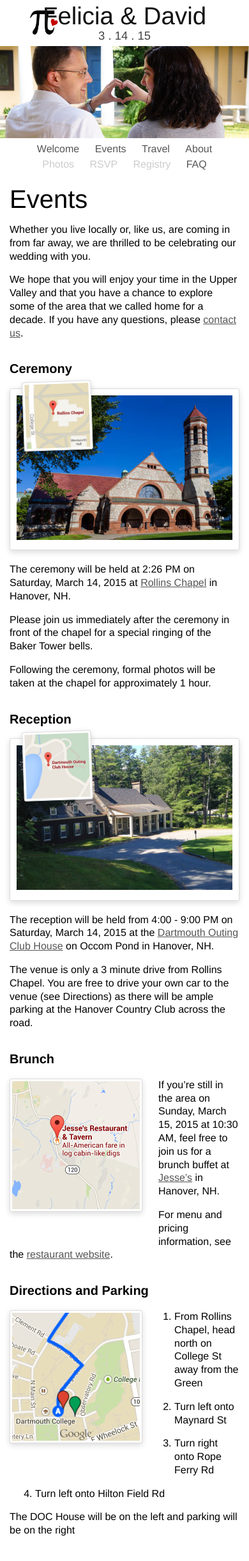
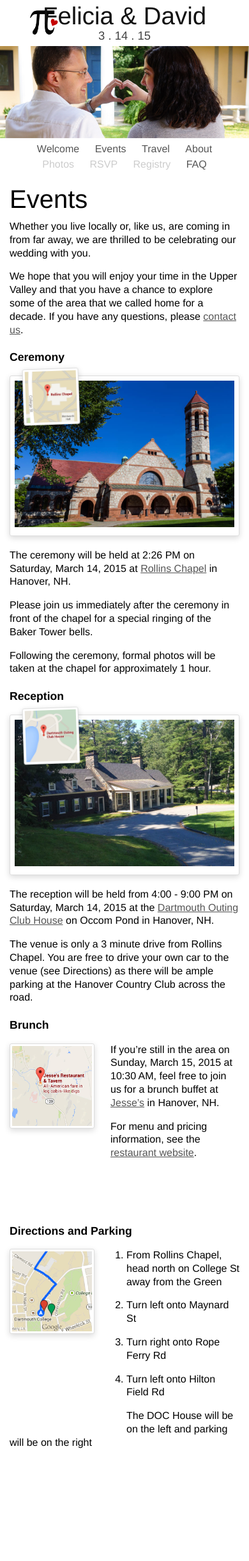
Before and after one commit to dnschnur/piday.github.com, a Jekyll site: the page built from events/index.md, in a window 390 px wide. Shown: the top 2440 px of the page at 64% size. Built offline with Jekyll 4.4.1, drawn with Linux system fonts in a browser that asks for light colours; nearby versions of some CDN libraries.

Commit message:
Major update of responsive styles.

```diff
--- a/events/index.md
+++ b/events/index.md
@@ -41,7 +41,7 @@ The venue is only a 3 minute drive from Rollins Chapel. You are free to drive yo
 
 ### Brunch ###
 
-<a href="https://goo.gl/maps/V4WHf" class="map-link map-link-jesses" title="Click here for directions">
+<a href="https://goo.gl/maps/V4WHf" class="map-link map-link-standalone map-link-jesses" title="Click here for directions">
   <img src="/images/places/jesses-map.jpg">
 </a>
 
@@ -52,7 +52,7 @@ For menu and pricing information, see the [restaurant website](http://www.jesses
 
 ### Directions and Parking ###
 
-<a href="https://www.google.com/maps/d/edit?mid=zFR_mzWpa23c.kN-U4lPOJLcA" class="map-link map-link-directions" title="Click here for directions">
+<a href="https://www.google.com/maps/d/edit?mid=zFR_mzWpa23c.kN-U4lPOJLcA" class="map-link map-link-standalone map-link-directions" title="Click here for directions">
   <img src="/images/places/directions-map.jpg">
 </a>
 
--- a/piday.css
+++ b/piday.css
@@ -132,7 +132,7 @@ a:hover {
 #content {
   margin: 0 auto;
   max-width: 800px;
-  padding: 10px 15px 50px 15px;
+  padding: 10px 15px 20px 15px;
 }
 
 .menu-item {
@@ -304,7 +304,7 @@ input[type=submit]:disabled {
   -moz-box-shadow: 0 3px 10px rgba(0,0,0,0.15);
   -webkit-box-shadow: 0 3px 10px rgba(0,0,0,0.15);
   box-shadow: 0 3px 10px rgba(0,0,0,0.15);
-  margin: 15px 0 20px 0;
+  margin: 10px 0 20px 0;
   padding: 10px;
   position: relative;
 }
@@ -320,8 +320,9 @@ input[type=submit]:disabled {
 }
 
 .photo .caption {
-  font-size: 0.8em;
+  font-size: .8em;
   font-style: italic;
+  line-height: 1.25em;
 }
 
 .map-link {
@@ -338,7 +339,21 @@ input[type=submit]:disabled {
   position: relative;
 }
 
+.map-link img {
+  width: 100px;
+}
+
+.map-link-standalone {
+  float: left;
+  margin: 0 25px 40px 0;
+}
+
+.map-link-standalone img {
+  width: 200px;
+}
+
 .photo .map-link {
+  -webkit-backface-visibility: hidden;
   left: 20px;
   position: absolute;
   top: -12px;
@@ -349,12 +364,13 @@ input[type=submit]:disabled {
 }
 
 .double-photos {
-  margin-top: 15px;
+  margin-top: 0px;
   white-space: nowrap;
 }
 
 .double-photo {
   display: inline-block;
+  vertical-align: top;
   white-space: normal;
   width: 50%;
 }
@@ -368,11 +384,6 @@ input[type=submit]:disabled {
 }
 .double-photo:last-child a {
   margin-left: 10px;
-}
-
-.map-link img {
-  height: 100px;
-  width: 100px;
 }
 
 .lightbox {
@@ -422,29 +433,13 @@ input[type=submit]:disabled {
 /* Welcome page styles */
 
 .welcome-photo {
-  margin-bottom: 50px;
+  margin-bottom: 25px;
 }
 
 /* Events page styles */
 
-.map-link-jesses {
-  float: left;
-  margin: 0 25px 40px 0;
-}
-
-.map-link-jesses img {
-  height: 200px;
-  width: 200px;
-}
-
 .map-link-directions {
-  float: left;
-  margin: 0 50px 50px 0;
-}
-
-.map-link-directions img {
-  height: 200px;
-  width: 200px;
+  margin-right: 50px;
 }
 
 /* Travel page styles */
@@ -455,7 +450,10 @@ input[type=submit]:disabled {
 
 .matterhorn-photo {
   float: right;
-  margin: 0 10px 30px 30px;
+  margin: 0 10px 15px 25px;
+}
+
+.matterhorn-photo img {
   width: 250px;
 }
 
@@ -465,6 +463,7 @@ input[type=submit]:disabled {
 }
 
 .profile-photo {
+  -webkit-backface-visibility: hidden;
   float: left;
   margin: 10px 40px 30px 10px;
   -moz-transform: rotate(-2deg);
@@ -543,6 +542,10 @@ input[type=submit]:disabled {
     max-width: 500px;
   }
 
+  #content {
+    padding-bottom: 10px;
+  }
+
   .menu-item {
     margin: 0 9px;
   }
@@ -560,6 +563,16 @@ input[type=submit]:disabled {
 
   h2 {
     font-size: 3.5em;
+    margin-bottom: 10px;
+  }
+
+  h3 {
+    font-size: 1.1em;
+    margin-top: 1.25em;
+  }
+
+  hr {
+    margin: 15px 0;
   }
 
   #title {
@@ -603,22 +616,88 @@ input[type=submit]:disabled {
     top: 1.5em;
   }
 
-  .quick-links {
+  .double-photos {
     white-space: normal;
   }
 
-  .quick-link {
+  .double-photo {
     width: 100%;
   }
-  .quick-link:first-child a {
+  .double-photo a {
+    margin-top: 5px;
+  }
+  .double-photo:first-child a {
     margin-right: 0;
   }
-  .quick-link:last-child a {
+  .double-photo:last-child a {
     margin-left: 0;
+  }
+
+  .photo {
+    padding: 8px;
   }
 
   .map {
     height: 300px;
+  }
+
+  .photo .map-link img {
+    width: 80px;
+  }
+
+  .matterhorn-photo {
+    margin-bottom: 10px;
+  }
+
+  .matterhorn-photo img {
+    width: 200px;
+  }
+
+  .profile-photo {
+    margin-bottom: 30px;
+    margin-right: 25px;
+    width: 150px;
+  }
+
+  .profile-photo .title {
+    font-size: 0.8em;
+  }
+
+  .profile-photo .title::before {
+    height: 15px;
+    top: -12px;
+  }
+
+  .profile-photo-felicia .title::before {
+    width: 30px;
+  }
+
+  .profile-photo-david .title::before {
+    width: 40px;
+  }
+
+  .profile-photo-kristen .title::before {
+    left: 10px;
+  }
+
+  .profile-photo-susan .title {
+    left: 10px;
+  }
+
+  .profile-photo-susan .title::before {
+    left: 30px;
+  }
+
+  .profile-photo-carl .title::before {
+    left: 7px;
+  }
+
+  .profile-photo-unknown .title::before {
+    left: 5px;
+  }
+
+  .profile-photo-star .title::before {
+    left: 25px;
   }
 }
 
@@ -626,6 +705,10 @@ input[type=submit]:disabled {
 
   h2 {
     font-size: 2.5em;
+  }
+
+  hr {
+    margin: 10px 0;
   }
 
   #title {
@@ -686,13 +769,159 @@ input[type=submit]:disabled {
     right: 19px;
   }
 
+  .photo {
+    padding: 7px;
+  }
+
   .photo-right {
     float: inherit;
-    margin: 0;
+    margin-left: 0;
+    margin-right: 0;
     width: auto;
+  }
+
+  .map-link-standalone {
+    margin-bottom: 150px;
+  }
+
+  .map-link-standalone img {
+    width: 125px;
   }
 
   .map {
     height: 275px;
   }
+
+  .welcome-photo {
+    margin-bottom: 15px;
+  }
+
+  .matterhorn-photo img {
+    width: 175px;
+  }
+
+  .profile-info {
+    font-size: 1.25em;
+  }
+
+  .profile-photo {
+    width: 135px;
+  }
+
+  .profile-photo .title {
+    font-size: 0.7em;
+  }
+
+  .profile-photo-felicia .title::before {
+    left: 10px;
+  }
+
+  .profile-photo-david .title::before {
+    left: 10px;
+  }
+
+  .profile-photo-kristen .title::before {
+    width: 65px;
+  }
+
+  .profile-photo-susan .title {
+    left: 9px;
+  }
+
+  .profile-photo-susan .title::before {
+    left: 25px;
+  }
+
+  .profile-photo-carl .title::before {
+    width: 60px;
+  }
+
+  .profile-photo-unknown .title::before {
+    width: 65px;
+  }
+
+  .profile-photo-star .title::before {
+    left: 20px;
+  }
 }
+
+@media (max-width: 380px) {
+
+  .map-link-standalone {
+    margin: 0 0 15px 0;
+  }
+
+  .map-link-standalone img {
+    width: 100%;
+  }
+
+  .photo .map-link {
+    left: 15px;
+  }
+
+  .photo .map-link img {
+    width: 60px;
+  }
+
+  .map-link-directions {
+    margin-right: 0;
+  }
+
+  .matterhorn-photo {
+    margin: 0 0 20px 0;
+  }
+
+  .matterhorn-photo img {
+    width: 100%;
+  }
+
+  .profile-photo {
+    width: auto;
+    margin: 10px 0 20px 0;
+    -moz-transform: inherit;
+    -ms-transform: inherit;
+    -webkit-transform: inherit;
+    transform: inherit;
+  }
+
+  .profile-photo .title {
+    font-size: 1em;
+  }
+
+  .profile-photo .title::before {
+    height: 20px;
+    top: -15px;
+  }
+
+  .profile-photo-felicia .title::before {
+    width: 40px;
+  }
+
+  .profile-photo-david .title::before {
+    width: 55px;
+  }
+
+  .profile-photo-kristen .title::before {
+    left: 20px;
+  }
+
+  .profile-photo-susan .title {
+    left: 20px;
+  }
+
+  .profile-photo-susan .title::before {
+    left: 50px;
+  }
+
+  .profile-photo-carl .title::before {
+    left: 15px;
+  }
+
+  .profile-photo-unknown .title::before {
+    left: 15px;
+  }
+
+  .profile-photo-star .title::before {
+    left: 40px;
+  }
+}
```
